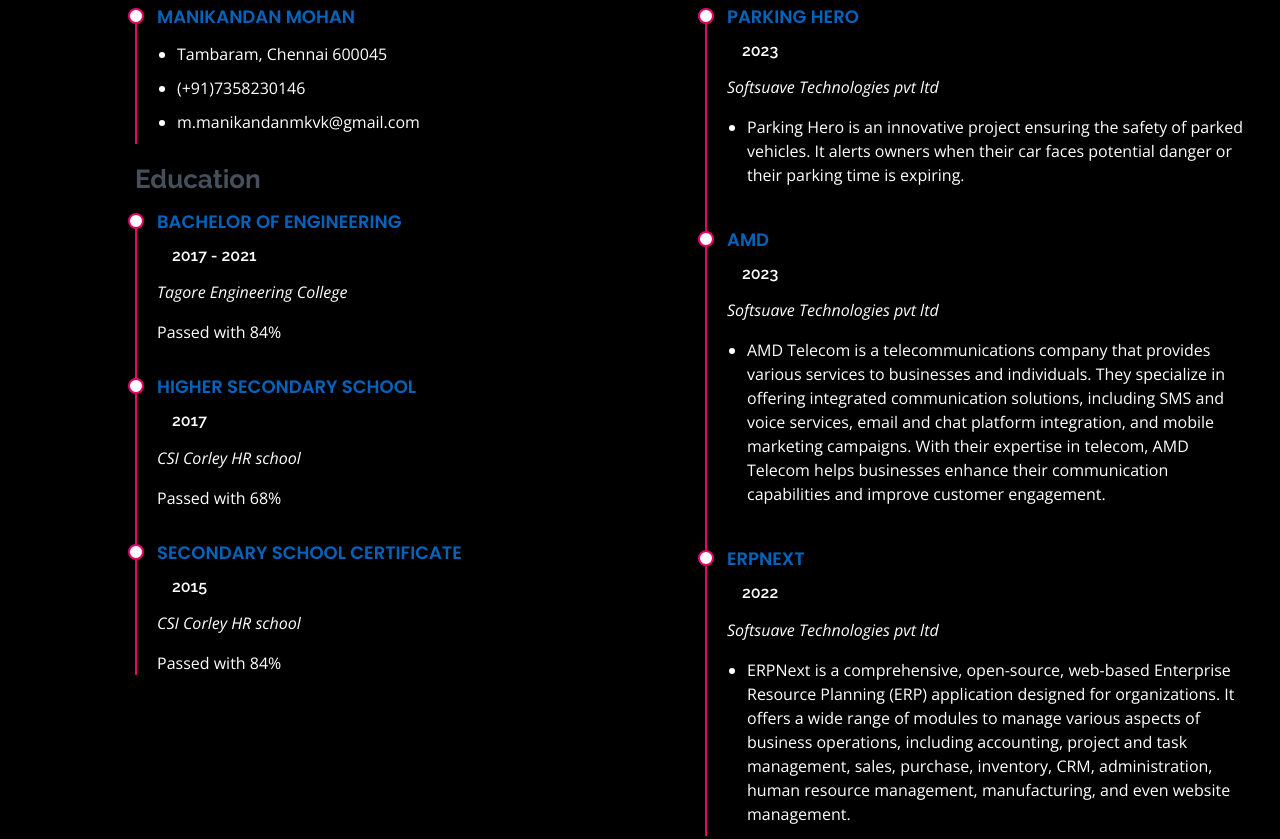
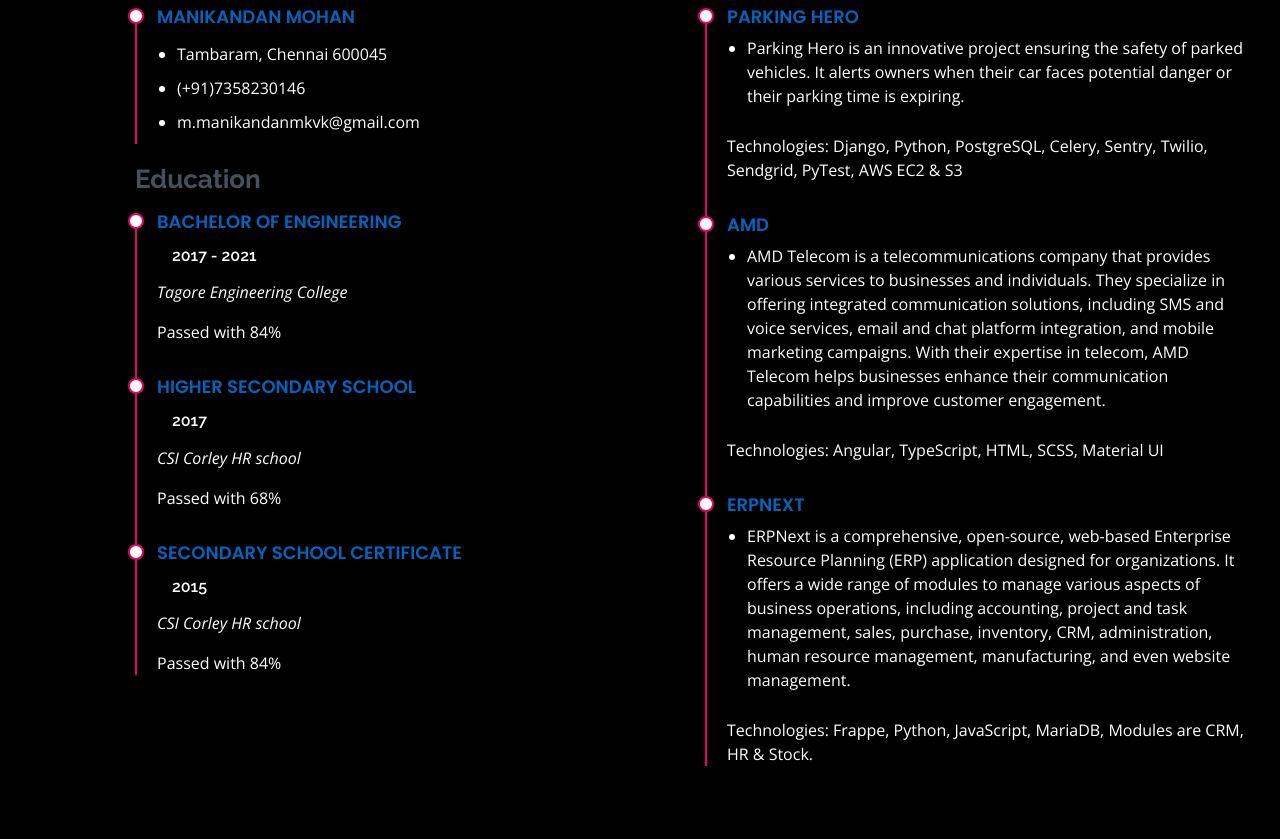
Before and after one commit to manikandanmohan10/manikandanmohan10.github.io, a plain HTML site: page index.html in a window 1280 px wide. Shown: the part 2660-3499 px from the top of the page. Drawn offline with nearby package versions, Linux system fonts and the light colour scheme.

Commit message:
Update index.html

```diff
--- a/index.html
+++ b/index.html
@@ -306,16 +306,18 @@
             <h3 class="resume-title">Projects</h3>
             <div class="resume-item">
               <h4>Parking Hero</h4>
-              <h5>2023</h5>
-              <p><em>Softsuave Technologies pvt ltd</em></p>
+              <!-- <h5>2023</h5>
+              <p><em>Softsuave Technologies pvt ltd</em></p> -->
               <ul>
                 <li>Parking Hero is an innovative project ensuring the safety of parked vehicles. It alerts owners
                 when their car faces potential danger or their parking time is expiring. </li>
+              </ul>
+              <p>Technologies: Django, Python, PostgreSQL, Celery, Sentry, Twilio, Sendgrid, PyTest, AWS EC2 & S3</p>
             </div>
             <div class="resume-item">
               <h4>AMD</h4>
-              <h5>2023</h5>
-              <p><em>Softsuave Technologies pvt ltd</em></p>
+<!--               <h5>2023</h5>
+              <p><em>Softsuave Technologies pvt ltd</em></p> -->
               <ul>
                 <li>AMD Telecom is a telecommunications company that provides various services
               to businesses and individuals. They specialize in offering integrated communication solutions, including
@@ -323,11 +325,12 @@
               their expertise in telecom, AMD Telecom helps businesses enhance their communication capabilities
               and improve customer engagement.</li>
               </ul>
+              <p>Technologies: Angular, TypeScript, HTML, SCSS, Material UI</p>
             </div>
             <div class="resume-item">
               <h4>ERPNext</h4>
-              <h5>2022</h5>
-              <p><em>Softsuave Technologies pvt ltd</em></p>
+<!--               <h5>2022</h5>
+              <p><em>Softsuave Technologies pvt ltd</em></p> -->
               <ul>
                 <li>ERPNext is a comprehensive, open-source, web-based Enterprise Resource Planning (ERP)
           application designed for organizations. It offers a wide range of modules to manage various
@@ -335,6 +338,7 @@
           purchase, inventory, CRM, administration, human resource management, manufacturing, and
           even website management.</li>
               </ul>
+              <p> Technologies: Frappe, Python, JavaScript, MariaDB,  Modules are CRM, HR & Stock.</p>
             </div>
           </div>
         </div>
```
